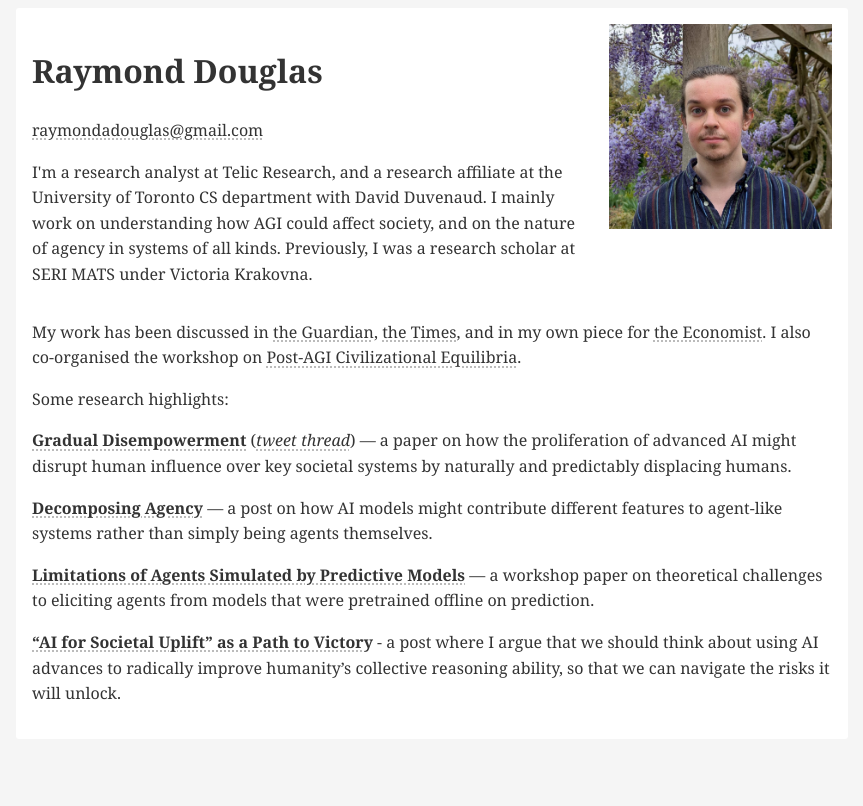
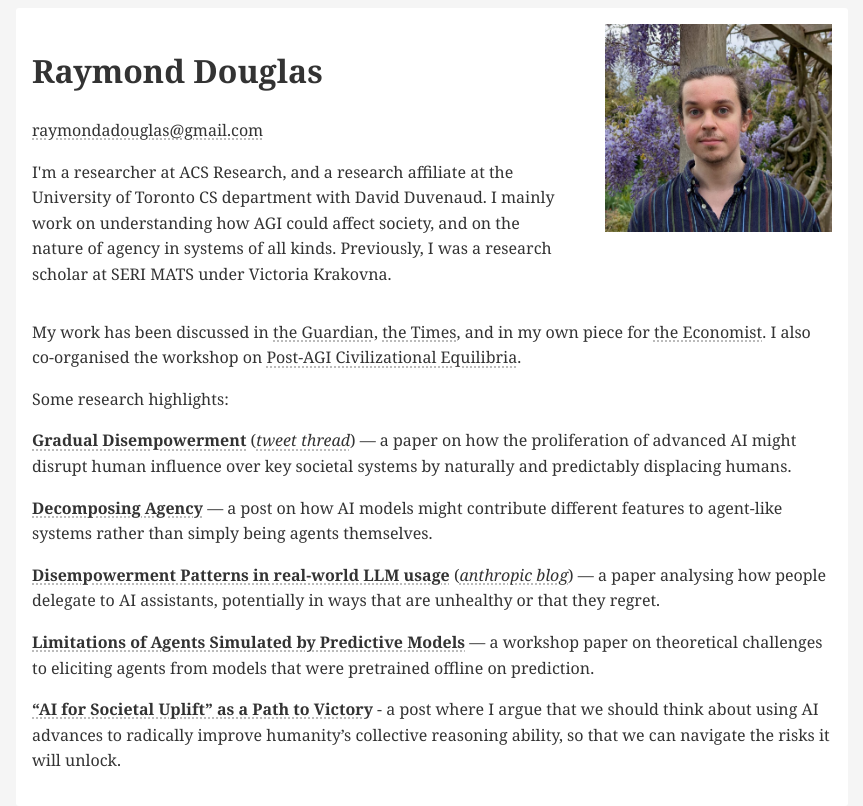
Before and after one commit to raymondadouglas/raymondadouglas.github.io, a Jekyll site: the page built from research.markdown, in a window 1280 px wide. Shown: the top 806 px of the page, without its empty margins (208-1071 px from the left). Built offline with Jekyll 4.4.1, drawn with Linux system fonts in a browser that asks for light colours.

Commit message:
Updated job and added paper

```diff
--- a/research.markdown
+++ b/research.markdown
@@ -11,7 +11,7 @@ title: "Research Bio"
     <div>
         <h1>Raymond Douglas</h1>
         <a href="mailto:raymondadouglas@gmail.com">raymondadouglas@gmail.com</a>
-        <p>I'm a research analyst at Telic Research, and a research affiliate at the University of Toronto CS department with David Duvenaud. I mainly work on understanding how AGI could affect society, and on the nature of agency in systems of all kinds. Previously, I was a research scholar at SERI MATS under Victoria Krakovna.</p>
+        <p>I'm a researcher at ACS Research, and a research affiliate at the University of Toronto CS department with David Duvenaud. I mainly work on understanding how AGI could affect society, and on the nature of agency in systems of all kinds. Previously, I was a research scholar at SERI MATS under Victoria Krakovna.</p>
     </div>
 
 </div>
@@ -25,6 +25,8 @@ Some research highlights:
 
 [**Decomposing Agency**](https://www.alignmentforum.org/posts/jpGHShgevmmTqXHy5/decomposing-agency-capabilities-without-desires) — a post on how AI models might contribute different features to agent-like systems rather than simply being agents themselves.
 
+[**Disempowerment Patterns in real-world LLM usage**](https://arxiv.org/abs/2601.19062) ([*anthropic blog*](https://www.anthropic.com/research/disempowerment-patterns)) — a paper analysing how people delegate to AI assistants, potentially in ways that are unhealthy or that they regret.
+
 [**Limitations of Agents Simulated by Predictive Models**](https://arxiv.org/abs/2402.05829) — a workshop paper on theoretical challenges to eliciting agents from models that were pretrained offline on prediction.
 
 [**"AI for Societal Uplift" as a Path to Victory**](https://www.lesswrong.com/posts/kvZyCJ4qMihiJpfCr/ai-for-societal-uplift-as-a-path-to-victory) - a post where I argue that we should think about using AI advances to radically improve humanity's collective reasoning ability, so that we can navigate the risks it will unlock.
```
